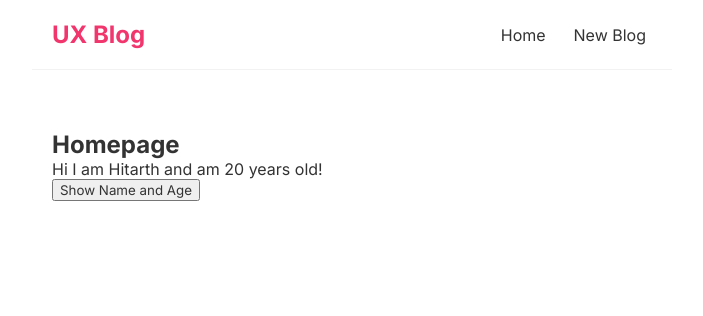
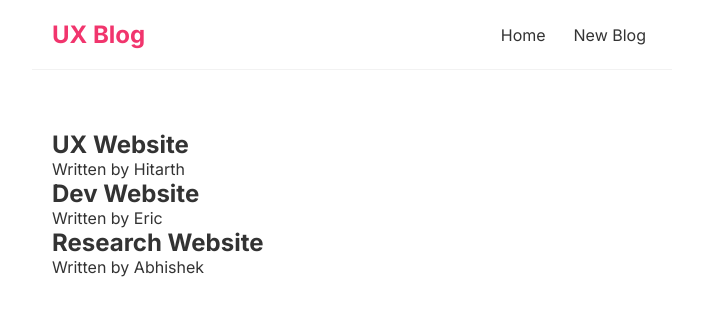
Before and after one commit to HitarthChudgar/ux-blog, a React (Create React App) app: page / in a window 1280 px wide. Shown: the top 316 px of the page, without its empty margins (288-991 px from the left). Built offline with nearby package versions, Linux system fonts and the light colour scheme.

Commit message:
Outputting lists

```diff
--- a/src/App.css
+++ /dev/null
@@ -1,38 +0,0 @@
-.App {
-  text-align: center;
-}
-
-.App-logo {
-  height: 40vmin;
-  pointer-events: none;
-}
-
-@media (prefers-reduced-motion: no-preference) {
-  .App-logo {
-    animation: App-logo-spin infinite 20s linear;
-  }
-}
-
-.App-header {
-  background-color: #282c34;
-  min-height: 100vh;
-  display: flex;
-  flex-direction: column;
-  align-items: center;
-  justify-content: center;
-  font-size: calc(10px + 2vmin);
-  color: white;
-}
-
-.App-link {
-  color: #61dafb;
-}
-
-@keyframes App-logo-spin {
-  from {
-    transform: rotate(0deg);
-  }
-  to {
-    transform: rotate(360deg);
-  }
-}
--- a/src/Home.js
+++ b/src/Home.js
@@ -1,18 +1,20 @@
 import { useState } from 'react';
 
 const Home = () => {
-    const [name, setName] = useState('Hitarth');
-    const [age, setAge] = useState(20);
-
-    const handleClick = () =>{
-        setName('Hitu');
-        setAge(21);
-    }
+    const [blog, setBogs] = useState([
+        //id is used to reference
+        {title: 'UX Website', body: 'lorem ipsum ...', author: 'Hitarth', id: 1},
+        {title: 'Dev Website', body: 'lorem ipsum ...', author: 'Eric', id: 2},
+        {title: 'Research Website', body: 'lorem ipsum ...', author: 'Abhishek', id: 3},
+    ]);
     return (
         <div className="Home">
-            <h2>Homepage</h2>
-            <p>Hi I am { name } and am { age } years old!</p>
-            <button onClick={handleClick}>Show Name and Age</button>
+            {blog.map((blog) => (
+                <div className="Blog-preview" key={blog.id}>
+                    <h2>{ blog.title }</h2>
+                    <p>Written by { blog.author }</p>
+                </div>
+            ))}
         </div>
      );
 }
```
Also changed, not shown: src/reportWebVitals.js (deleted, +0 -13 lines), src/setupTests.js (deleted, +0 -5 lines), 1 other file (tests, documents, lock files or other folders).
